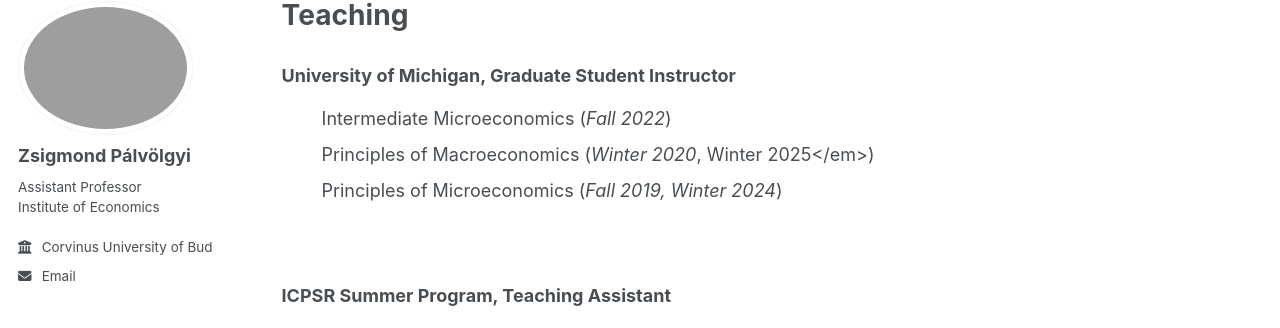
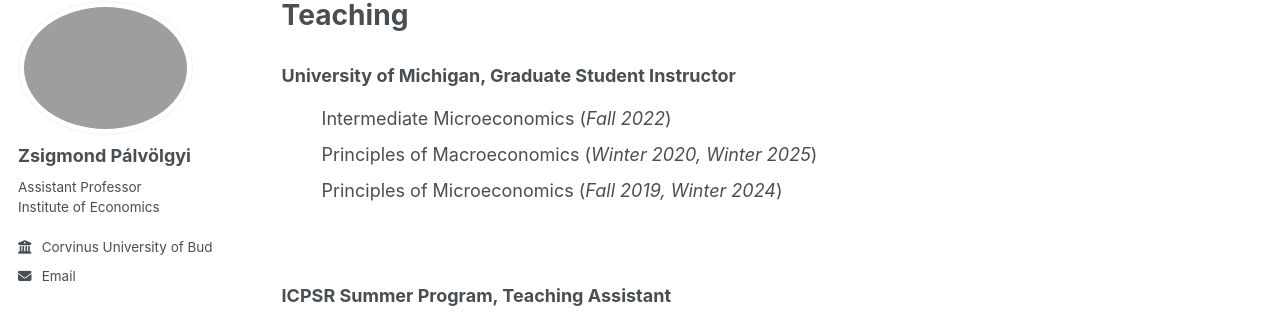
Before and after one commit to zsigmond-palvolgyi/zsigmond-palvolgyi.github.io, a Jekyll site: the page built from _pages/teaching.md, in a window 1280 px wide and 1001 px high. Shown: the part 105-433 px from the top of the window. Built offline with Jekyll 4.4.1, drawn with Linux system fonts in a browser that asks for light colours.

```diff
--- a/_pages/teaching.md
+++ b/_pages/teaching.md
@@ -8,7 +8,7 @@ author_profile: true
 ### University of Michigan, Graduate Student Instructor
 <ul style="list-style-type:none;">
   <li>Intermediate Microeconomics (<em>Fall 2022</em>)</li>
-  <li>Principles of Macroeconomics (<em>Winter 2020</em>, Winter 2025</em>)</li>
+  <li>Principles of Macroeconomics (<em>Winter 2020, Winter 2025</em>)</li>
   <li>Principles of Microeconomics (<em>Fall 2019, Winter 2024</em>)</li>
 </ul>
 <br>
```
